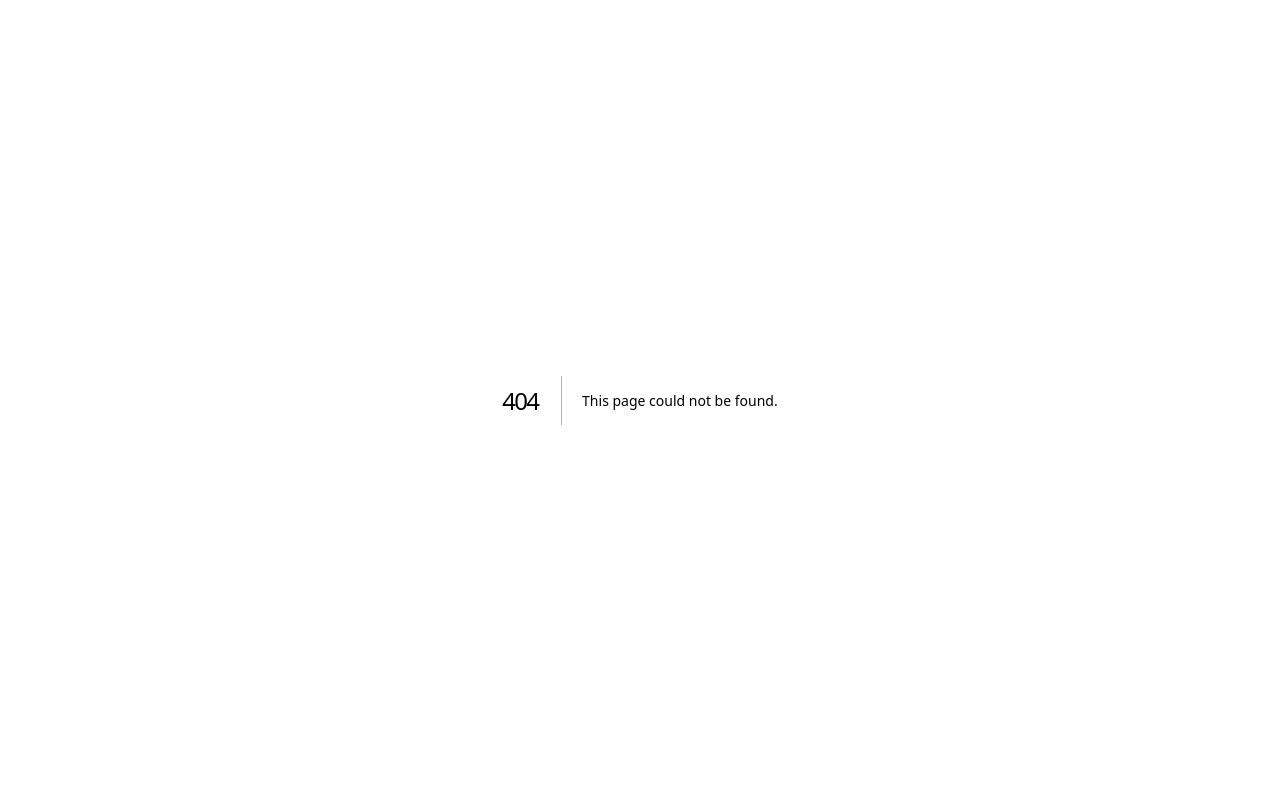
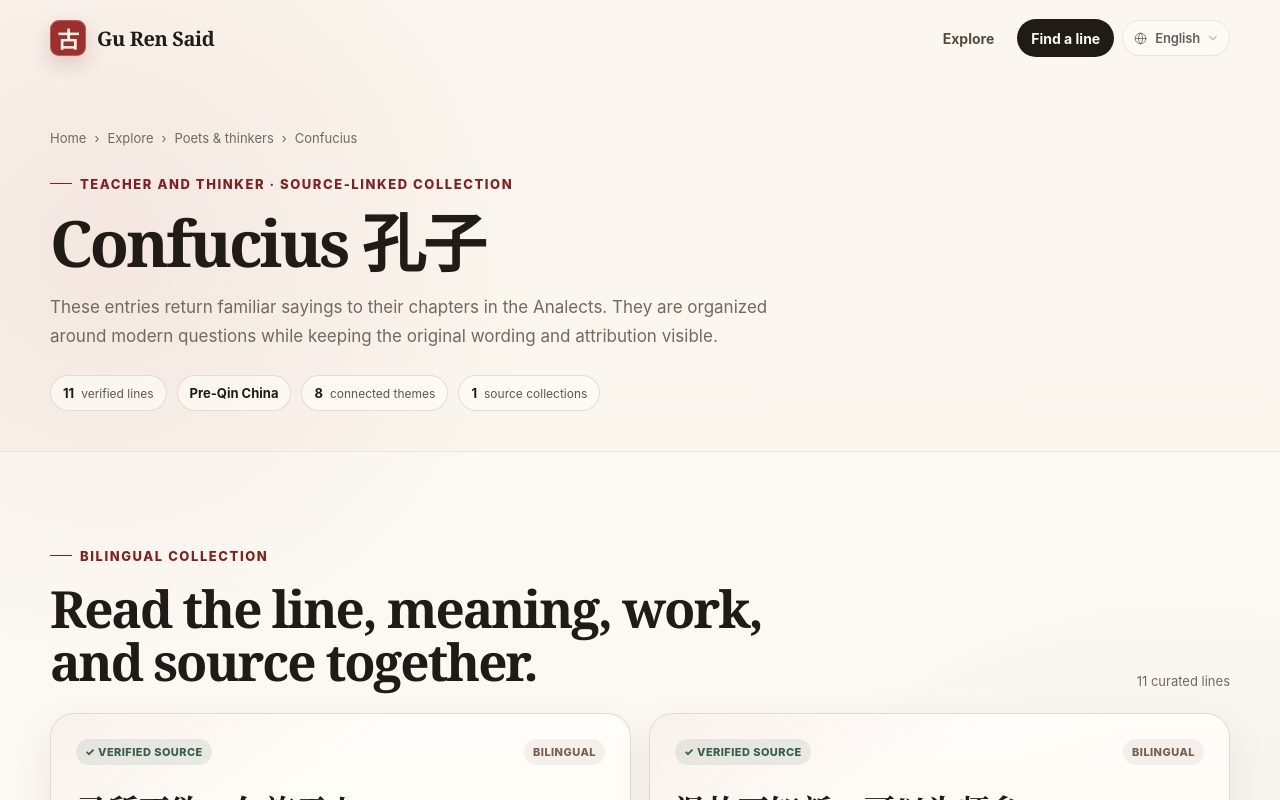
Before and after one commit to yandong2023/gu-ren-said, a Next.js app: page /en/poets/confucius in a window 1280 px wide. Before the commit this address had no page. Shown: the top 800 px of the page. Built offline with nearby package versions, Linux system fonts and the light colour scheme.

Commit message:
feat: add source-linked English author collection pages

```diff
--- /dev/null
+++ b/app/en/poets/[slug]/page.tsx
@@ -0,0 +1,138 @@
+import type { Metadata } from "next";
+import { notFound } from "next/navigation";
+import EnglishNav from "@/components/EnglishNav";
+import EnglishQuoteCard from "@/components/EnglishQuoteCard";
+import baseStyles from "@/app/en/english.module.css";
+import catalogStyles from "@/app/en/catalog.module.css";
+import {
+  getEnglishAuthorCollection,
+  getPublishedEnglishAuthors
+} from "@/lib/english-catalog.server";
+
+type PageProps = {
+  params: Promise<{ slug: string }>;
+};
+
+export function generateStaticParams() {
+  return getPublishedEnglishAuthors().map((author) => ({ slug: author.slug }));
+}
+
+export async function generateMetadata({ params }: PageProps): Promise<Metadata> {
+  const { slug } = await params;
+  const author = getEnglishAuthorCollection(slug);
+  if (!author) return {};
+  const canonical = author.href;
+  const title = `${author.name} (${author.chineseName}) Quotes and Poems in English | Gu Ren Said`;
+  const description = `${author.description} Read ${author.items.length} source-verified lines with original Chinese, pinyin, English meaning, work, and context.`;
+
+  return {
+    title,
+    description,
+    alternates: { canonical, languages: { en: canonical, "x-default": canonical } },
+    openGraph: {
+      title,
+      description,
+      type: "profile",
+      url: `https://gurensaid.com${canonical}`,
+      siteName: "Gu Ren Said",
+      images: ["/og-en.svg"]
+    },
+    twitter: {
+      card: "summary_large_image",
+      title,
+      description,
+      images: ["/og-en.svg"]
+    }
+  };
+}
+
+export default async function EnglishAuthorPage({ params }: PageProps) {
+  const { slug } = await params;
+  const author = getEnglishAuthorCollection(slug);
+  if (!author) notFound();
+
+  const jsonLd = {
+    "@context": "https://schema.org",
+    "@type": "CollectionPage",
+    name: `${author.name} (${author.chineseName}) in English`,
+    description: author.description,
+    url: `https://gurensaid.com${author.href}`,
+    about: {
+      "@type": "Person",
+      name: author.name,
+      alternateName: author.chineseName,
+      description: `${author.role}, ${author.era}`
+    },
+    mainEntity: {
+      "@type": "ItemList",
+      numberOfItems: author.items.length,
+      itemListElement: author.items.map((item, index) => ({
+        "@type": "ListItem",
+        position: index + 1,
+        name: item.chinese.quote,
+        description: item.literalTranslation
+      }))
+    }
+  };
+
+  return (
+    <main className={baseStyles.page}>
+      <script type="application/ld+json" dangerouslySetInnerHTML={{ __html: JSON.stringify(jsonLd) }} />
+      <div className={baseStyles.container}>
+        <EnglishNav />
+        <header className={baseStyles.pageHero}>
+          <div className={baseStyles.breadcrumbs}><a href="/en">Home</a><span>›</span><a href="/en/explore">Explore</a><span>›</span><a href="/en/poets">Poets & thinkers</a><span>›</span><span>{author.name}</span></div>
+          <p className={baseStyles.eyebrow}>{author.role} · source-linked collection</p>
+          <h1 className={baseStyles.pageTitle}>{author.name} <span lang="zh-CN">{author.chineseName}</span></h1>
+          <p className={baseStyles.pageIntro}>{author.intro}</p>
+          <div className={catalogStyles.heroStats}>
+            <span className={catalogStyles.heroStat}><strong>{author.items.length}</strong> verified lines</span>
+            <span className={catalogStyles.heroStat}><strong>{author.era}</strong></span>
+            <span className={catalogStyles.heroStat}><strong>{author.topics.length}</strong> connected themes</span>
+            <span className={catalogStyles.heroStat}><strong>{author.works.length}</strong> source collections</span>
+          </div>
+        </header>
+      </div>
+
+      <section className={baseStyles.sectionMuted}>
+        <div className={baseStyles.container}>
+          <div className={baseStyles.resultsHeader}>
+            <div><p className={baseStyles.sectionEyebrow}>Bilingual collection</p><h2 className={baseStyles.sectionTitle}>Read the line, meaning, work, and source together.</h2></div>
+            <span className={baseStyles.resultCount}>{author.items.length} curated line{author.items.length === 1 ? "" : "s"}</span>
+          </div>
+          <div className={baseStyles.resultsGrid}>
+            {author.items.map((item) => <EnglishQuoteCard item={item} query={item.searchTerms[0]} key={item.id} />)}
+          </div>
+        </div>
+      </section>
+
+      <section className={baseStyles.section}>
+        <div className={baseStyles.container}>
+          <div className={catalogStyles.linkSection}>
+            <div className={catalogStyles.linkPanel}>
+              <h2>Explore related themes</h2>
+              <p>See how the same author appears across feelings, situations, and ideas.</p>
+              <div className={catalogStyles.chips}>
+                {author.topics.map((topic) => <a className={catalogStyles.chip} href={`/en/topics/${topic.slug}`} key={topic.slug}>{topic.shortTitle}</a>)}
+              </div>
+            </div>
+            <div className={catalogStyles.linkPanel}>
+              <h2>Source collections</h2>
+              <p>Move from the author to the anthology or text where these entries are verified.</p>
+              <div className={catalogStyles.chips}>
+                {author.works.map((work) => <a className={catalogStyles.chip} href={work.href} key={work.slug}>{work.name}<span className={catalogStyles.chipCount}>{work.count}</span></a>)}
+              </div>
+            </div>
+          </div>
+        </div>
+      </section>
+
+      <footer className={baseStyles.footer}>
+        <div className={`${baseStyles.container} ${baseStyles.footerInner}`}>
+          <p>{author.description} English translations on this page are original reading aids and do not replace the Chinese source text.</p>
+          <p><a className={baseStyles.textLink} href="/en/poets">All poets and thinkers →</a></p>
+        </div>
+      </footer>
+    </main>
+  );
+}
```
